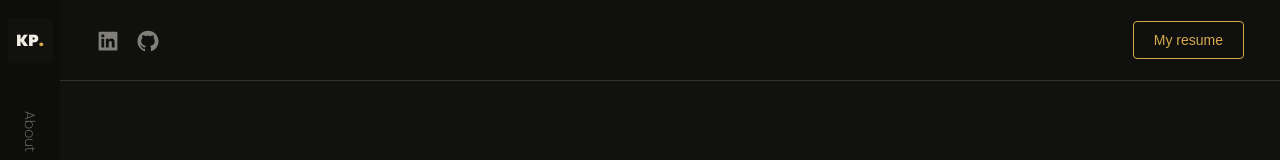
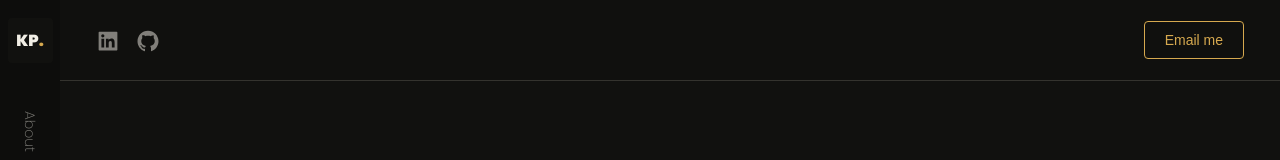
Before and after one commit to kunwarpadda/kunwarpadda.github.io, a Next.js app: page / in a window 1280 px wide. Shown: the top 160 px of the page. Built offline with nearby package versions, Linux system fonts and the light colour scheme.

Commit message:
Replace public resume with direct email contact

```diff
--- a/components/home/contact/Contact.tsx
+++ b/components/home/contact/Contact.tsx
@@ -1,4 +1,5 @@
 import { Reveal } from "@/components/utils/Reveal";
+import { contactMailto } from "@/components/utils/contact";
 import styles from "./contact.module.scss";
 import { AiFillMail } from "react-icons/ai";
 import Link from "next/link";
@@ -18,7 +19,7 @@ export const Contact = () => {
 					</p>
 				</Reveal>
 				<Reveal>
-					<Link href="mailto:kunwarpadda46@gmail.com">
+					<Link href={contactMailto}>
 						<div className={styles.contactEmail}>
 							<AiFillMail size="2.4rem" />
 							<span>Get In Touch</span>
--- a/components/home/hero/Hero.tsx
+++ b/components/home/hero/Hero.tsx
@@ -1,5 +1,6 @@
 import { motion } from "framer-motion";
 import { StandardButton } from "@/components/buttons/StandardButton";
+import { contactMailto } from "@/components/utils/contact";
 import styles from "./hero.module.scss";
 
 const disciplines = [
@@ -46,7 +47,9 @@ export const Hero = () => {
 						Explore my work
 					</StandardButton>
 					<StandardButton
-						onClick={() => document.getElementById("contact")?.scrollIntoView()}
+						onClick={() => {
+							window.location.href = contactMailto;
+						}}
 						variant="outline"
 					>
 						Get in touch
--- a/components/nav/Heading.tsx
+++ b/components/nav/Heading.tsx
@@ -1,14 +1,19 @@
 import styles from "./heading.module.scss";
 import { MyLinks } from "./components/MyLinks";
 import { OutlineButton } from "../buttons/OutlineButton";
+import { contactMailto } from "../utils/contact";
 
 export const Heading = () => {
 	return (
 		<header className={styles.heading}>
 			<MyLinks />
 
-			<OutlineButton onClick={() => window.open("/Kunwar-Resume.pdf")}>
-				My resume
+			<OutlineButton
+				onClick={() => {
+					window.location.href = contactMailto;
+				}}
+			>
+				Email me
 			</OutlineButton>
 		</header>
 	);
--- /dev/null
+++ b/components/utils/contact.ts
@@ -0,0 +1,11 @@
+const subject = "Let's connect about an opportunity";
+const body = `Hi Kunwarbir,
+
+I came across your portfolio and would like to connect about an opportunity with [company or team]. Are you available for a conversation?
+
+Best,
+[Your name]`;
+
+export const contactMailto = `mailto:kunwarpadda46@gmail.com?subject=${encodeURIComponent(
+	subject,
+)}&body=${encodeURIComponent(body)}`;
```
Also changed, not shown: 1 other file (tests, documents, lock files or other folders).
